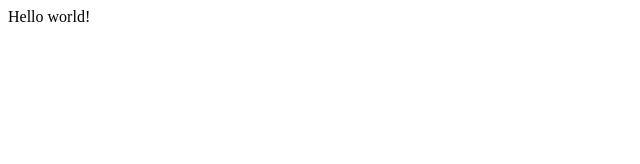
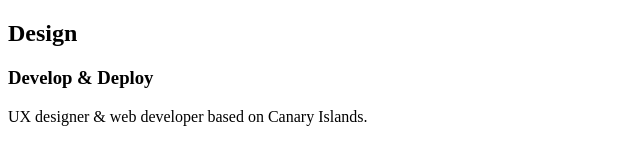
Before and after one commit to ehelgueroc/portfolio-demo, a Gatsby site: page / in a window 1280 px wide. Shown: the whole page, without its empty margins (0-640 px from the left). Built offline with nearby package versions, Linux system fonts and the light colour scheme; Gatsby itself is replaced by a stand-in of ours.

Commit message:
Added Gatsby template - created projects route and changed index page

```diff
--- a/src/pages/index.js
+++ b/src/pages/index.js
@@ -1,5 +1,13 @@
 import React from "react"
 
 export default function Home() {
-  return <div>Hello world!</div>
+  return (
+    <section>
+      <div>
+        <h2>Design</h2>
+        <h3>Develop & Deploy</h3>
+        <p>UX designer & web developer based on Canary Islands.</p>
+      </div>
+    </section>
+  )
 }
```
Also changed, not shown: src/pages/404.js (added, +10 -0 lines), src/pages/about.js (added, +12 -0 lines), src/pages/projects/index.js (added, +10 -0 lines).
